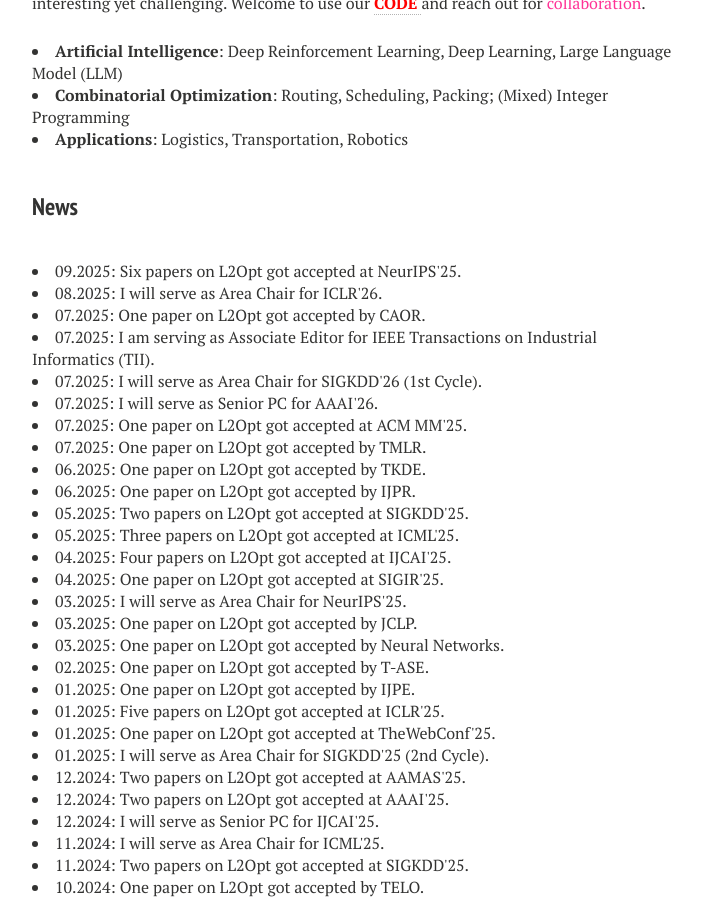
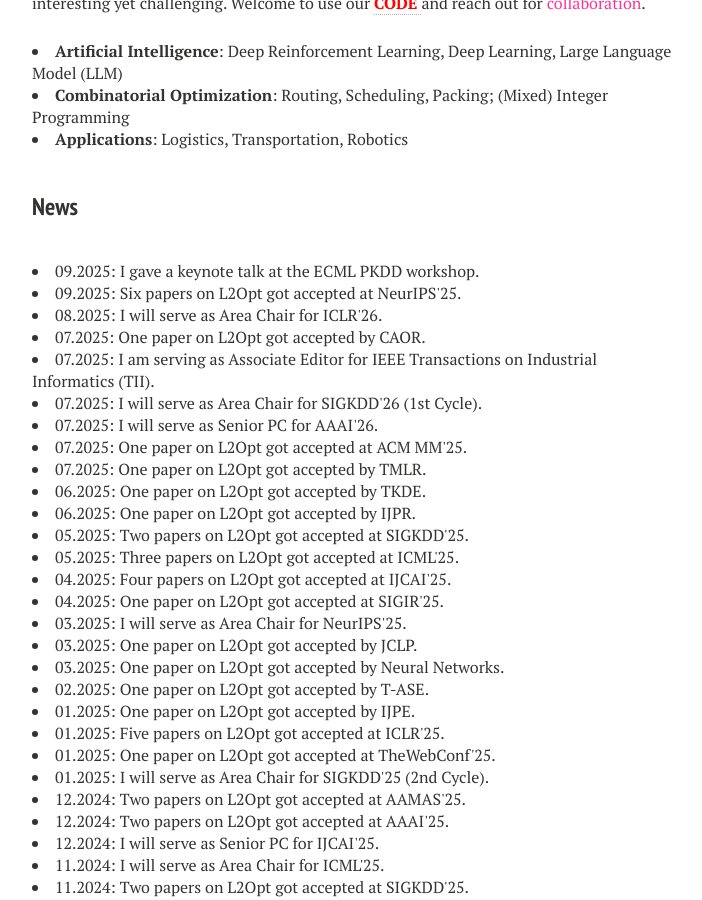
Before and after one commit to zhiguangcaosg/zhiguangcaosg.github.io, a Jekyll site: the page built from index.md, in a window 1280 px wide and 900 px high, scrolled down 812 px. Shown: the whole window, without its empty margins (288-990 px from the left). Built offline with Jekyll 4.4.1, drawn with Linux system fonts in a browser that asks for light colours; nearby versions of some CDN libraries.

Commit message:
Update index.md

```diff
--- a/index.md
+++ b/index.md
@@ -38,6 +38,10 @@ image: banner1.png
 </li>
 
 <h3 style="margin-bottom:-8px;padding-top:20px;">News</h3> <br>
+
+<li>
+09.2025:  I gave a keynote talk at the ECML PKDD workshop.
+</li>
 
 <li>
 09.2025:  Six papers on L2Opt got accepted at NeurIPS'25.
```
